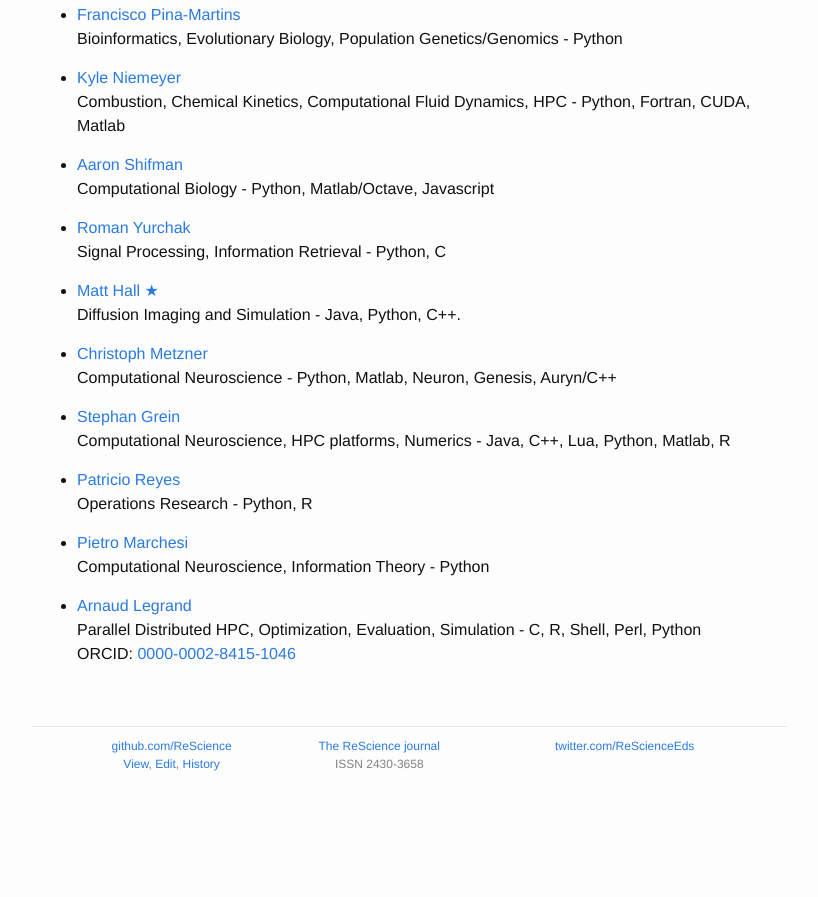
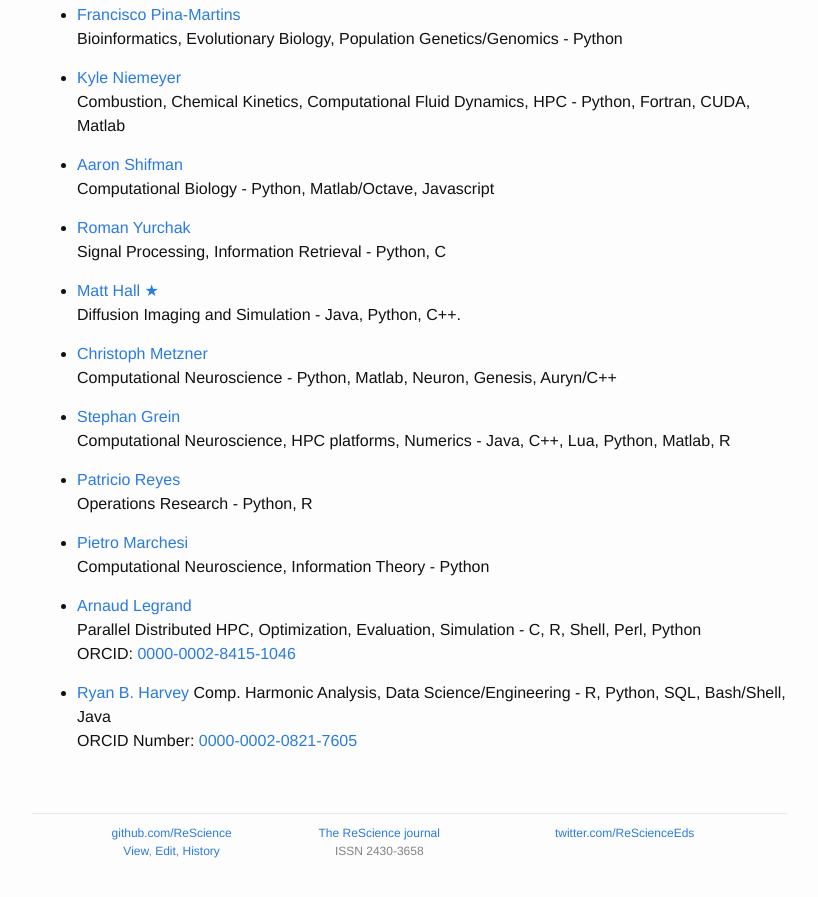
Before and after one commit to ReScience/rescience.github.io, a Jekyll site: the page built from 04-board.md, in a window 1280 px wide and 900 px high, scrolled down 4512 px. Shown: the top 897 px of the window, without its empty margins (223-1041 px from the left). Built offline with Jekyll 4.4.1, drawn with Linux system fonts in a browser that asks for light colours; our own code applies the rules of GitHub Pages for plain Markdown files; before the commit the page ends 5325 px from its top, so only the background shows below that.

Commit message:
Added Ryan B. Harvey

```diff
--- a/04-board.md
+++ b/04-board.md
@@ -259,3 +259,7 @@ accepts submissions in other open source languages.
 * [Arnaud Legrand](https://github.com/alegrand/)
   Parallel Distributed HPC, Optimization, Evaluation, Simulation - C, R, Shell, Perl, Python
   ORCID: [0000-0002-8415-1046](http://orcid.org/0000-0002-8415-1046)
+
+* [Ryan B. Harvey](https://github.com/nihonjinrxs)
+  Comp. Harmonic Analysis, Data Science/Engineering - R, Python, SQL, Bash/Shell, Java
+  ORCID Number: [0000-0002-0821-7605](https://orcid.org/0000-0002-0821-7605)
```
